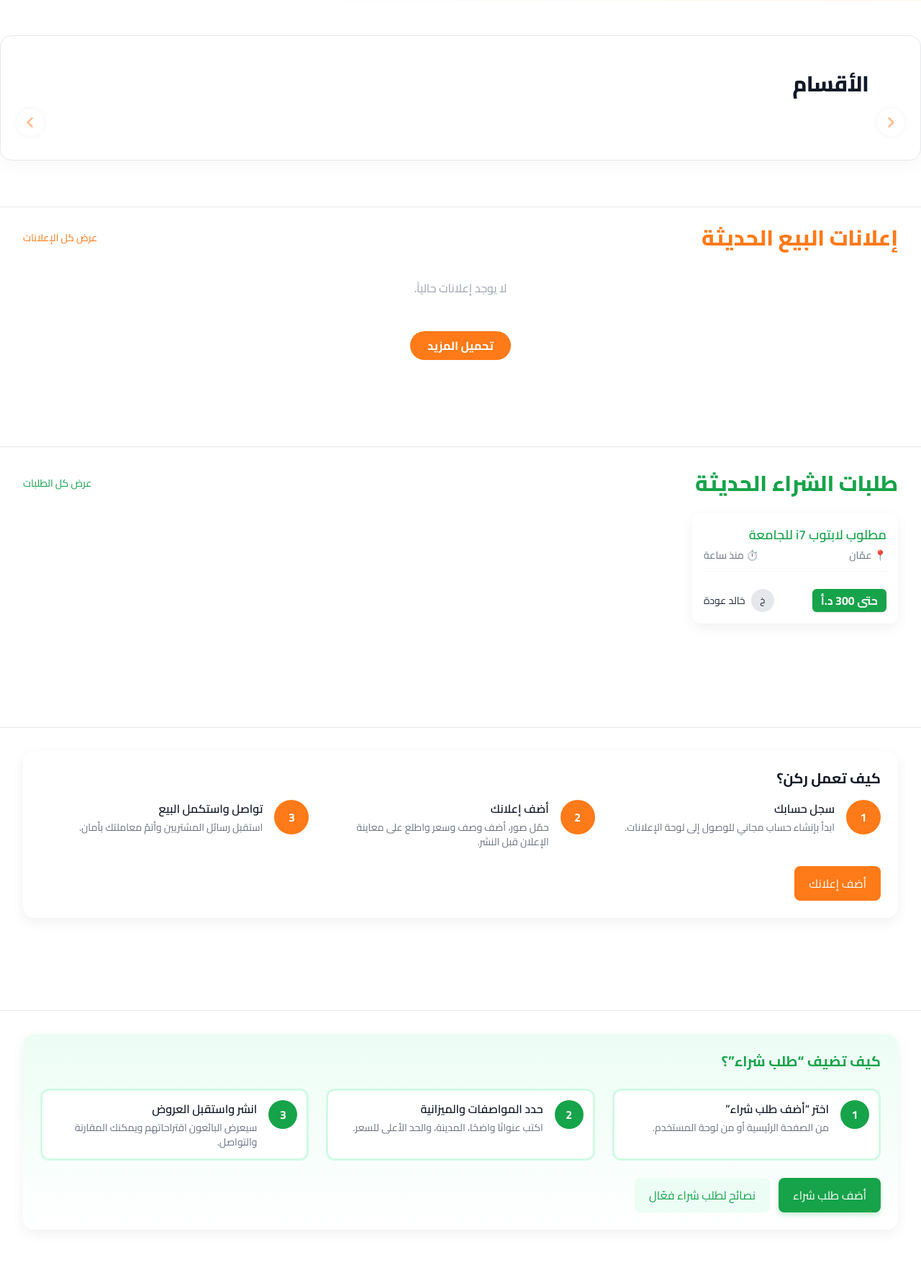
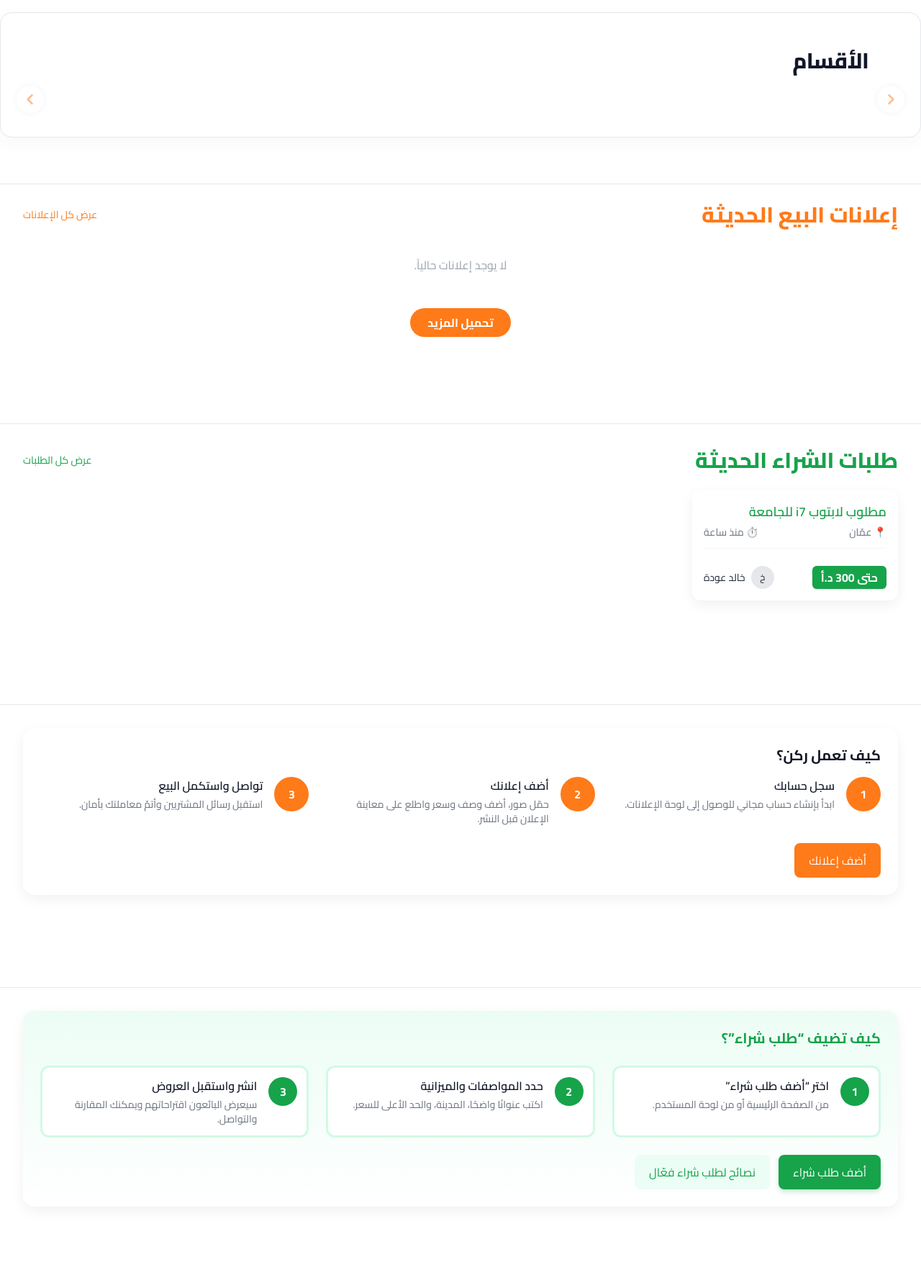
Before and after one commit to BasharQamhiyeh/market_place_django, a Django app: page /en/ in a window 1280 px wide. Shown: the part 795-2577 px from the top of the page at 72% size. Run offline with Django 5.2, Linux system fonts and the light colour scheme; data that the repository does not hold is empty; parts of the project's set-up code (start-up, migrations or seed data) failed here and were passed over; some libraries are stand-ins or nearby versions.

Commit message:
fix the style

```diff
--- a/marketplace/templates/base.html
+++ b/marketplace/templates/base.html
@@ -534,7 +534,7 @@
 
 
 <!-- CONTENT -->
-<main class="mt-6 md:mt-8">
+<main>
   {% block content %}{% endblock %}
 </main>
 
```
